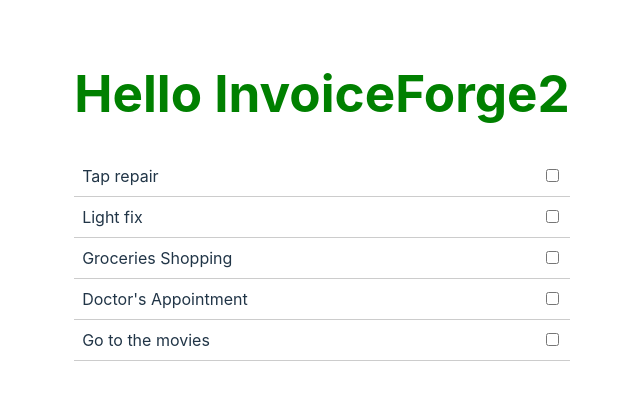
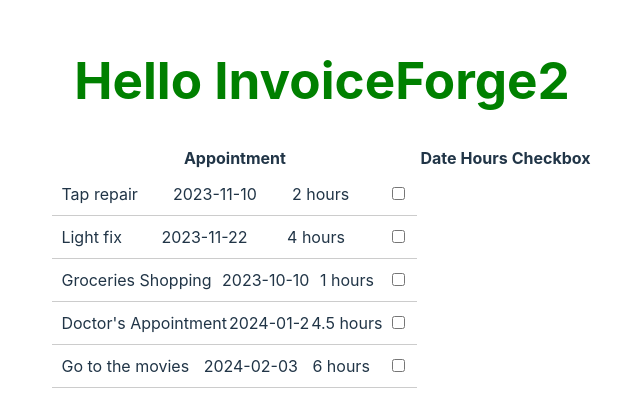
Before and after one commit to onipedeo/InvoiceForge, a React (Vite) app in the folder frontend/: page / in a window 1280 px wide. Shown: the part 196-606 px from the top of the page, without its empty margins (318-958 px from the left). Built offline with nearby package versions, Linux system fonts and the light colour scheme.

Commit message:
changed <li> to <td>

```diff
--- a/frontend/src/components/SimpleAppointmets.jsx
+++ b/frontend/src/components/SimpleAppointmets.jsx
@@ -2,11 +2,11 @@ import React, { useState } from "react";
 import "../styles/SimpleAppointments.scss"; // Import your CSS file for styling
 
 const appointments = [
-  { id: 1, appointment: "Tap repair" },
-  { id: 2, appointment: "Light fix" },
-  { id: 3, appointment: "Groceries Shopping" },
-  { id: 4, appointment: "Doctor's Appointment" },
-  { id: 5, appointment: "Go to the movies" },
+  { id: 1, appointment: "Tap repair", date: "2023-11-10", hours: 2 },
+  { id: 2, appointment: "Light fix", date: "2023-11-22", hours: 4 },
+  { id: 3, appointment: "Groceries Shopping", date: "2023-10-10", hours: 1 },
+  { id: 4, appointment: "Doctor's Appointment", date: "2024-01-2", hours: 4.5 },
+  { id: 5, appointment: "Go to the movies", date: "2024-02-03", hours: 6 },
 ];
 
 const SimpleAppointments = () => {
@@ -21,17 +21,33 @@ const SimpleAppointments = () => {
   };
 
   const appointmentList = appointments.map((appointment) => (
-    <li key={appointment.id} className="appointment-list-item">
-      {appointment.appointment}
+    <tr key={appointment.id} className="appointment-list-item">
+    <td>{appointment.appointment}</td>
+    <td>{appointment.date}</td>
+    <td>{appointment.hours} hours</td>
+    <td>
       <input
         type="checkbox"
         checked={checkedAppointments.includes(appointment.id)}
         onChange={() => handleAppointmentCheck(appointment.id)}
       />
-    </li>
+    </td>
+  </tr>
   ));
 
-  return <ul className="appointment-list">{appointmentList}</ul>;
+  return (
+    <table className="appointment-list">
+    <thead>
+      <tr>
+        <th>Appointment</th>
+        <th>Date</th>
+        <th>Hours</th>
+        <th>Checkbox</th>
+      </tr>
+    </thead>
+    <tbody>{appointmentList}</tbody>
+  </table>
+);
 };
 
 export default SimpleAppointments;
```
